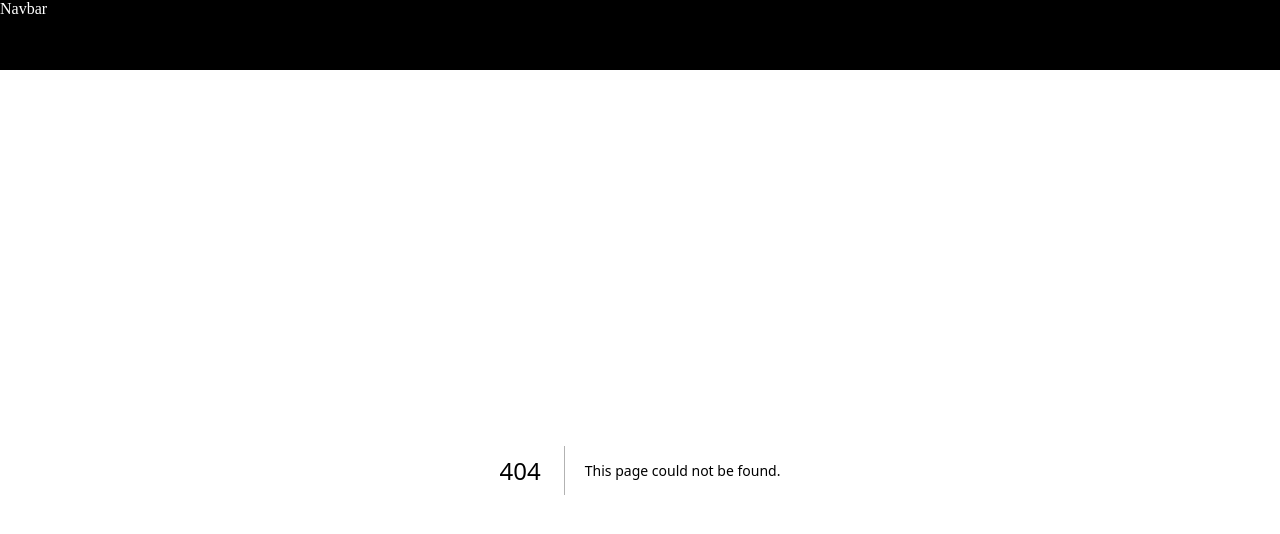
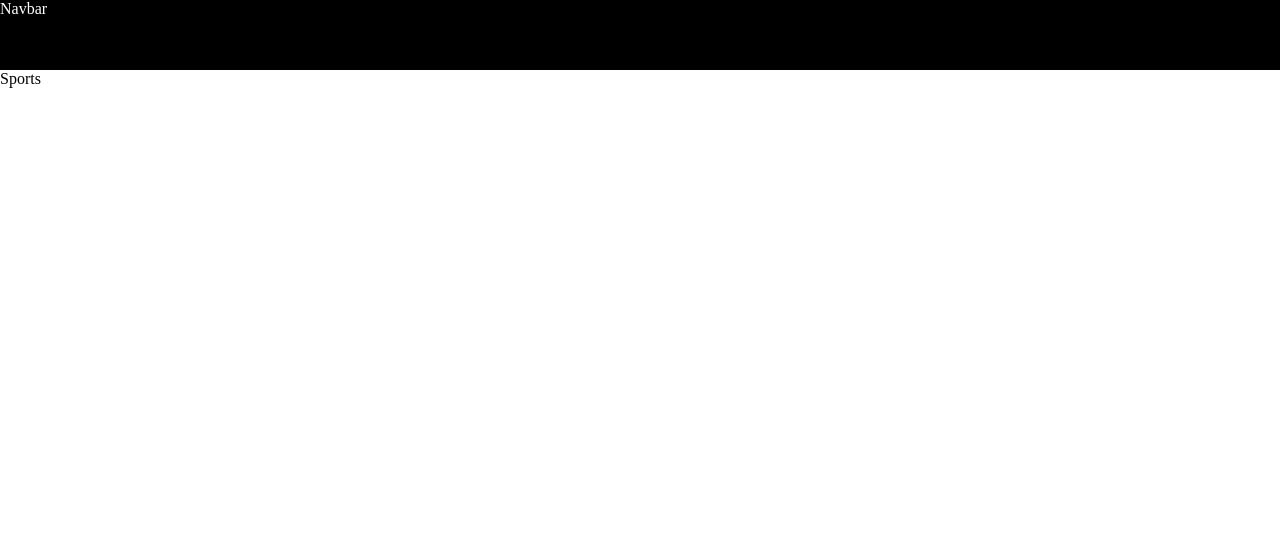
Before and after one commit to argianardi/sinauNextJs, a Next.js app: page /category/sports in a window 1280 px wide. Before the commit this address had no page. Shown: the top 534 px of the page. Built offline with nearby package versions, Linux system fonts and the light colour scheme.

Commit message:
Feat: Add sports page

```diff
--- /dev/null
+++ b/src/pages/category/sports.tsx
@@ -0,0 +1,7 @@
+import React from 'react';
+
+const Sports = () => {
+  return <div>Sports</div>;
+};
+
+export default Sports;
```
